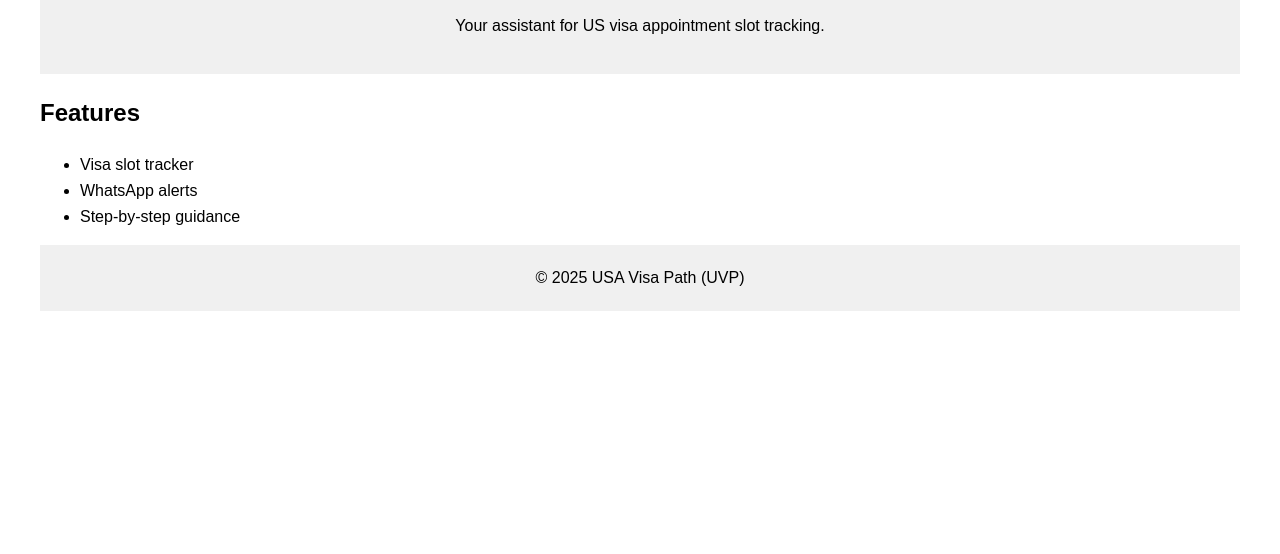
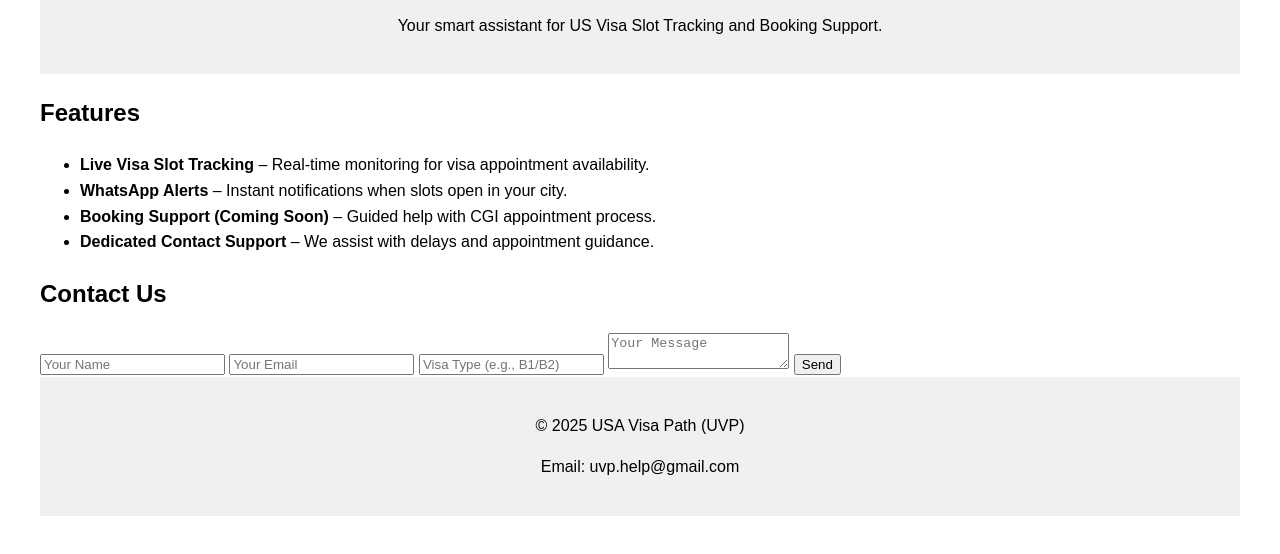
Before and after one commit to Maguluri9618/usa-visa-path, a plain HTML site: page index.html in a window 1280 px wide. Shown: the part 136-690 px from the top of the page. Drawn offline with Linux system fonts and the light colour scheme.

Commit message:
Add files via upload

```diff
--- a/index.html
+++ b/index.html
@@ -1,28 +1,41 @@
 <!DOCTYPE html>
 <html lang="en">
 <head>
-  <meta charset="UTF-8">
+  <meta charset="UTF-8" />
+  <meta name="viewport" content="width=device-width, initial-scale=1.0"/>
   <title>USA Visa Path (UVP)</title>
-  <meta name="viewport" content="width=device-width, initial-scale=1">
-  <link href="style.css" rel="stylesheet">
+  <link rel="stylesheet" href="style.css" />
 </head>
 <body>
   <header>
     <h1>Welcome to USA Visa Path (UVP)</h1>
-    <p>Your assistant for US visa appointment slot tracking.</p>
+    <p>Your smart assistant for US Visa Slot Tracking and Booking Support.</p>
   </header>
-  <main>
-    <section>
-      <h2>Features</h2>
-      <ul>
-        <li>Visa slot tracker</li>
-        <li>WhatsApp alerts</li>
-        <li>Step-by-step guidance</li>
-      </ul>
-    </section>
-  </main>
+
+  <section class="features">
+    <h2>Features</h2>
+    <ul>
+      <li><strong>Live Visa Slot Tracking</strong> – Real-time monitoring for visa appointment availability.</li>
+      <li><strong>WhatsApp Alerts</strong> – Instant notifications when slots open in your city.</li>
+      <li><strong>Booking Support (Coming Soon)</strong> – Guided help with CGI appointment process.</li>
+      <li><strong>Dedicated Contact Support</strong> – We assist with delays and appointment guidance.</li>
+    </ul>
+  </section>
+
+  <section class="contact">
+    <h2>Contact Us</h2>
+    <form name="contact" method="POST" data-netlify="true">
+      <input type="text" name="name" placeholder="Your Name" required />
+      <input type="email" name="email" placeholder="Your Email" required />
+      <input type="text" name="visa" placeholder="Visa Type (e.g., B1/B2)" />
+      <textarea name="message" placeholder="Your Message"></textarea>
+      <button type="submit">Send</button>
+    </form>
+  </section>
+
   <footer>
-    &copy; 2025 USA Visa Path (UVP)
+    <p>© 2025 USA Visa Path (UVP)</p>
+    <p>Email: uvp.help@gmail.com</p>
   </footer>
 </body>
 </html>
```
